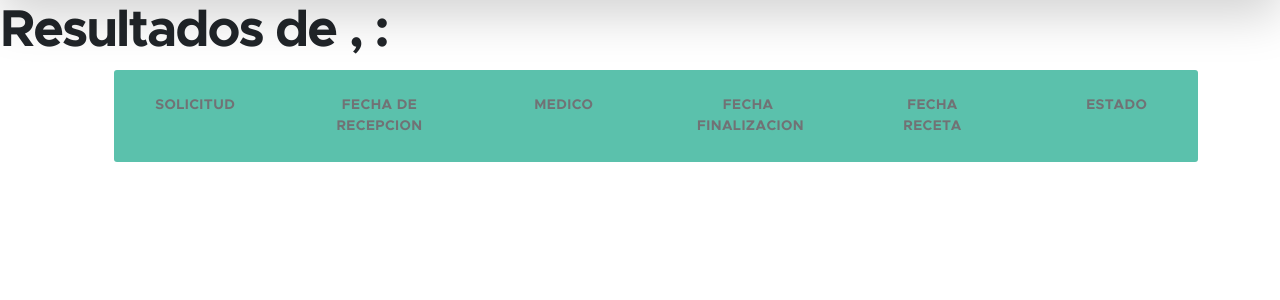
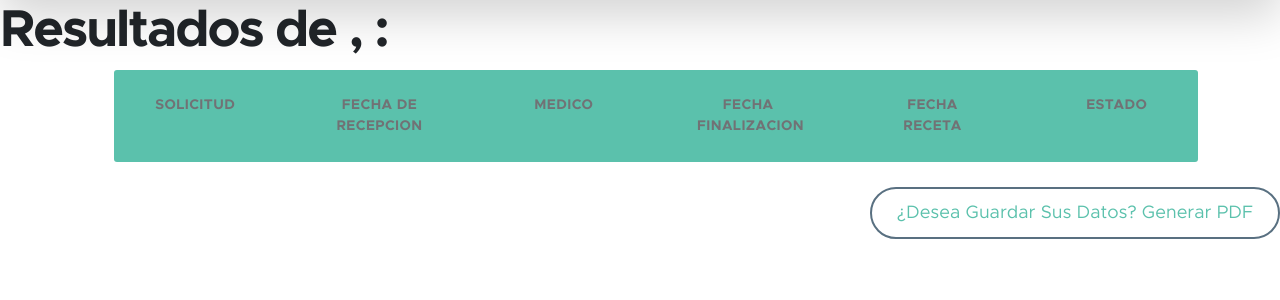
Before and after one commit to MateMar04/Biomedica, a Django app: page /resultado/ in a window 1280 px wide. Shown: the part 136-436 px from the top of the page. Run offline with Django 4.2, Linux system fonts and the light colour scheme; some libraries are stand-ins or nearby versions.

Commit message:
added new button to create pdf, didnt tried yet because im on desktop :p

```diff
--- a/conf/confApp/static/css/templatemo-kind-heart-charity.css
+++ b/conf/confApp/static/css/templatemo-kind-heart-charity.css
@@ -319,6 +319,10 @@ strong {
     font-weight: var(--font-weight-normal);
     line-height: normal;
     padding: 15px 25px;
+}
+
+.aligned-right-btn {
+    float: right;
 }
 
 .navbar-expand-lg .navbar-nav .nav-link.custom-btn {
--- a/conf/templates/resultado.html
+++ b/conf/templates/resultado.html
@@ -69,5 +69,8 @@
 
     {% endfor %}
 </div>
+<div class="">
+    <button action="" class="nav-link custom-btn custom-border-btn btn inactive aligned-right-btn " >¿Desea Guardar Sus Datos? Generar PDF</button>
+</div>
 </body>
 </html>
```
